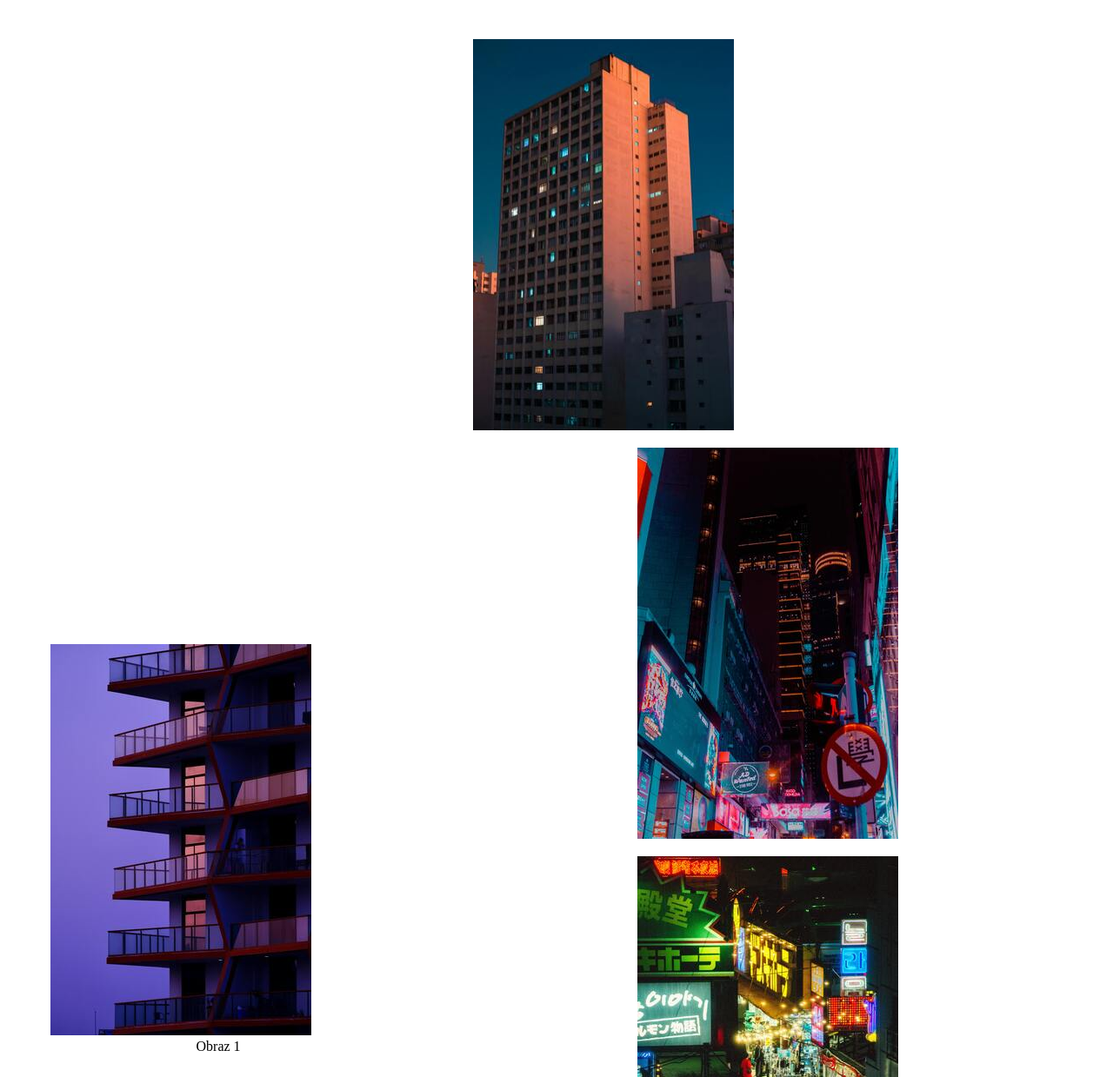
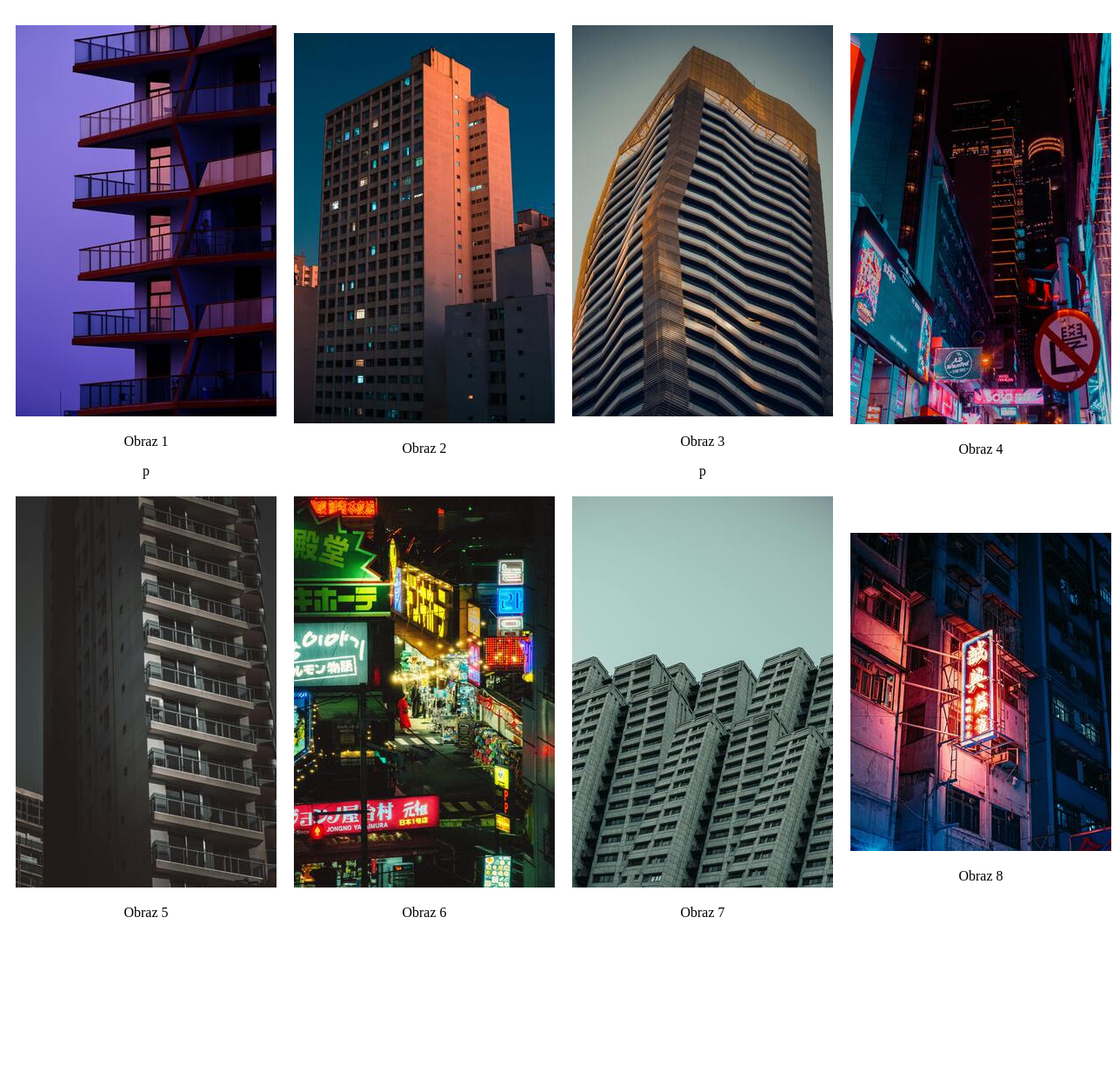
Before and after one commit to mp-sggw/mp-sggw.github.io, a plain HTML site: page projekt2b.html in a window 1280 px wide. Shown: the part 61-1300 px from the top of the page at 87% size. After the commit the page ends 1154 px from the top, so only its background shows below. Drawn offline with Linux system fonts and the light colour scheme.

Commit message:
Update projekt2b.html

```diff
--- a/projekt2b.html
+++ b/projekt2b.html
@@ -9,57 +9,42 @@
 <h1 style="text-align:center;"> Galeria Obrazów </h1>
 	<table width="100%" cellspacing="0" cellpadding="10">
 		<tr>
-			<td>
-				<figure>
-				<img src = "pexels-chinar-minar-1265133847-28440601.jpg" width = "300" height = "450">
-				<figcaption style="text-align:center;">Obraz 1</figcaption>
-				</figure>
+			<td align = "center">
+				<img src = "pexels-chinar-minar-1265133847-28440601.jpg" width = "300" height = "auto">
+				<p>Obraz 1</p>p
 			</td>
-			<td>
-				<figure>
-				<img src = "pexels-danmds-12827665.jpg" width = "300" height = "450">
-				<figcaption style="text-align:center;>Obraz 2</figcaption>
-				</figure>
+			<td align = "center">
+				<img src = "pexels-danmds-12827665.jpg" width = "300" height = "auto">
+				<p>Obraz 2</p>
 			</td>
-			<td>
-				<figure>
-				<img src = "pexels-furkan-4263978.jpg" width = "300" height = "450">
-				<figcaption style="text-align:center;>Obraz 3</figcaption>
-				</figure>
+			<td align = "center">
+				<img src = "pexels-furkan-4263978.jpg" width = "300" height = "auto">
+				<p>Obraz 3</p>p
 			</td>
-			<td>
-				<figure>
-				<img src = "pexels-iriser-1083807.jpg" width = "300" height = "450">
-				<figcaption style="text-align:center;>Obraz 4</figcaption>
-				</figure>
+			<td align = "center">
+				<img src = "pexels-iriser-1083807.jpg" width = "300" height = "auto">
+				<p>Obraz 4</p>
 			</td>
 		</tr>
 		<tr>
-			<td>
-				<figure>
-				<img src = "pexels-lmcasz-12151360.jpg" width = "300" height = "450">
-				<figcaption style="text-align:center;>Obraz 5</figcaption>
-				</figure>
+			<td align = "center">
+				<img src = "pexels-lmcasz-12151360.jpg" width = "300" height = "auto">
+				<p>Obraz 5</p>
 			</td>
-			<td>
-				<figure>
-				<img src = "pexels-louis_ftn_-627779579-31132997.jpg" width = "300" height = "450">
-				<figcaption style="text-align:center;>Obraz 6</figcaption>
-				</figure>
+			<td align = "center">
+				<img src = "pexels-louis_ftn_-627779579-31132997.jpg" width = "300" height = "auto">
+				<p>Obraz 6</p>
 			</td>
-			<td>
-				<figure>
-				<img src = "pexels-mahdibafande-16318406.jpg" width = "300" height = "450">
-				<figcaption style="text-align:center;>Obraz 7</figcaption>
-				</figure>
+			<td align = "center">
+				<img src = "pexels-mahdibafande-16318406.jpg" width = "300" height = "auto">
+				<p>Obraz 7</p>
 			</td>
-			<td>
-				<figure>
-				<img src = "pexels-timdurgan-15455559.jpg" width = "300" height = "450">
-				<figcaption style="text-align:center;>Obraz 8</figcaption>
-				</figure>
+			<td align = "center">
+				<img src = "pexels-timdurgan-15455559.jpg" width = "300" height = "auto">
+				<p>Obraz 8</p>
 			</td>
 		</tr>
 	</table>
 </body>
+
 </html>
```
